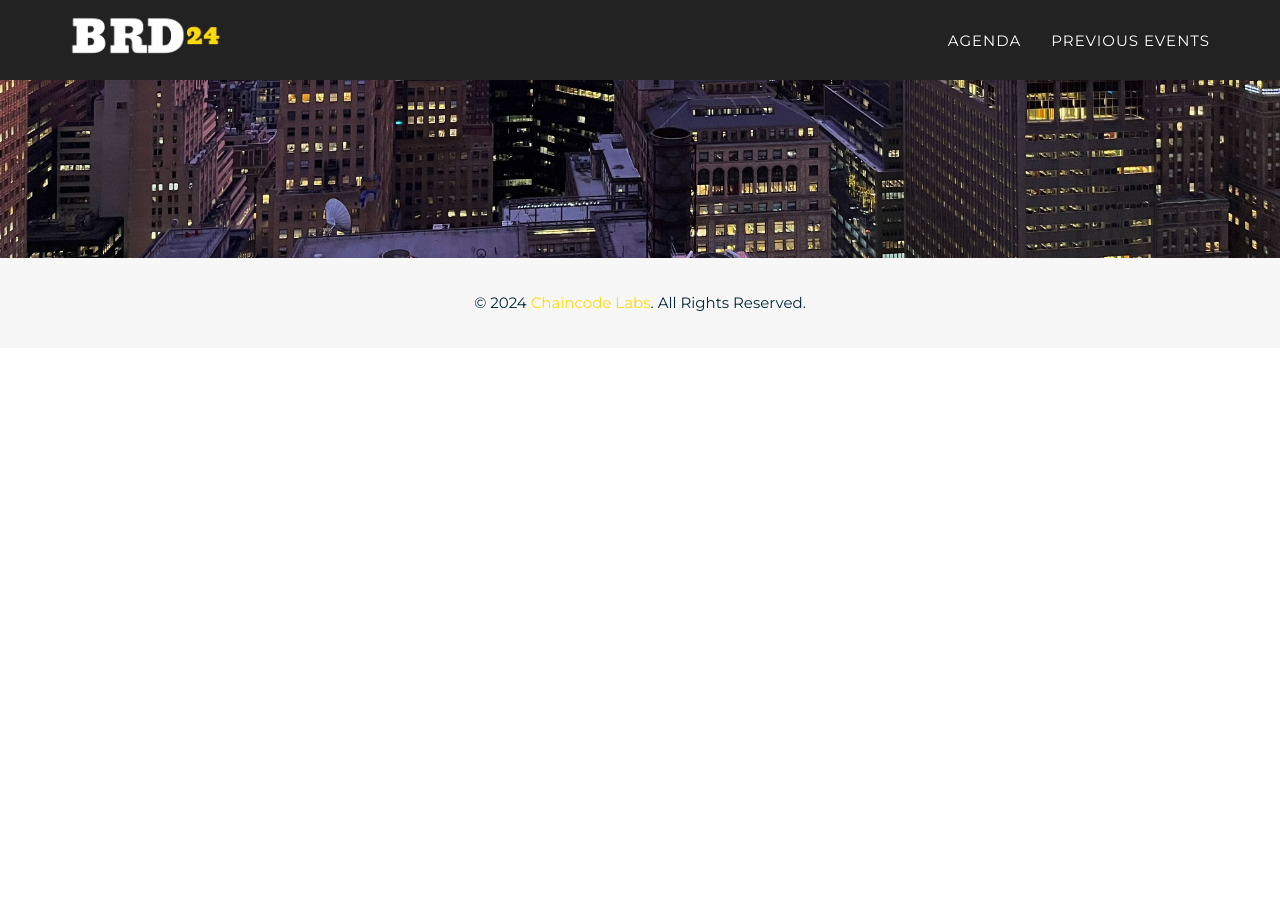
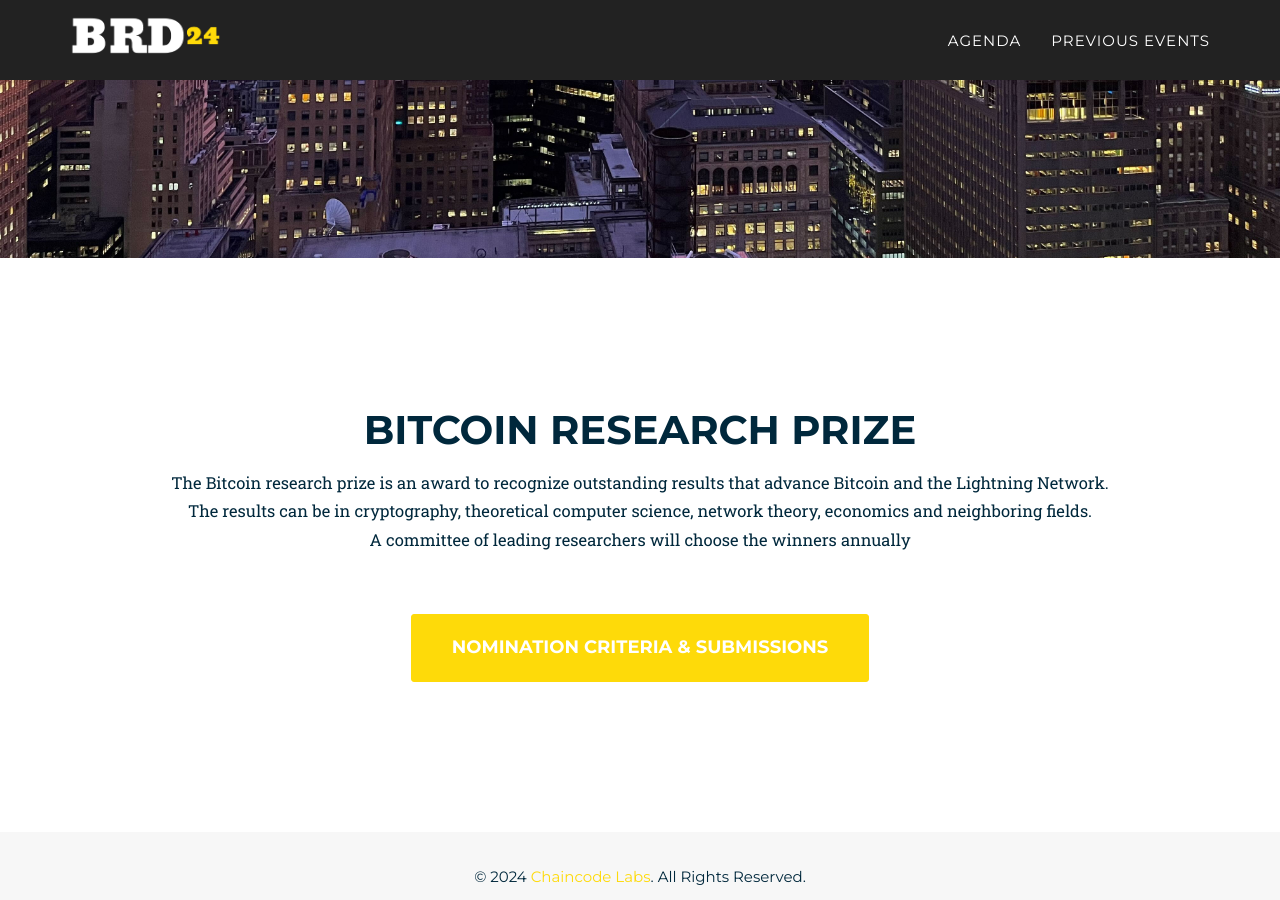
Before and after one commit to chaincodelabs/brd-website, a Jekyll site: the page built from index.html, in a window 1280 px wide and 900 px high, scrolled down 642 px. Built offline with Jekyll 4.4.1, drawn with Linux system fonts in a browser that asks for light colours; some web fonts are replaced; before the commit the page ends 990 px from its top, so only the background shows below that.

Commit message:
Adds a page and a section for the prize

```diff
--- /dev/null
+++ b/_includes/data/prize.html
@@ -0,0 +1,23 @@
+<!-- Research Price Section -->
+    <section id="prize">
+        <div class="container gap">
+            <div class="row">
+                <div class="col-lg-12 text-center">
+                    <h2 class="section-heading">Bitcoin Research Prize</h2>
+                    <p>
+                        The Bitcoin research prize is an award to recognize outstanding results that advance Bitcoin and the Lightning Network. <br>
+                        The results can be in cryptography, theoretical computer science, network theory, economics and neighboring fields.<br>
+                        A committee of leading researchers will choose the winners annually
+                    </p>
+                </div>
+            </div>
+
+            <br>
+            <br>
+            <div class="row">
+                <div class="col-lg-12 text-center">
+                    <a href={{ site.url }}{{ site.baseurl }}/prize class="page-scroll btn btn-xl" target="_blank">Nomination criteria & submissions</a>
+                </div>
+            </div>
+        </div>
+    </section>
--- a/_layouts/home.html
+++ b/_layouts/home.html
@@ -20,6 +20,7 @@
         </div>
     </header>
 
+    {% include data/prize.html %}
     {% comment %}
     {% include data/event.html %}
     {% include data/format.html %}
--- a/_sass/_event.scss
+++ b/_sass/_event.scss
@@ -4,9 +4,9 @@
   img {
     width: 100%;
   }
-  a {
-    color: darkblue;
-  }
+  // a {
+  //   color: darkblue;
+  // }
   h2, h3, ol, p {
     color: black;
     text-align: left;
```
Also changed, not shown: _pages/prize.html (added, +61 -0 lines).
